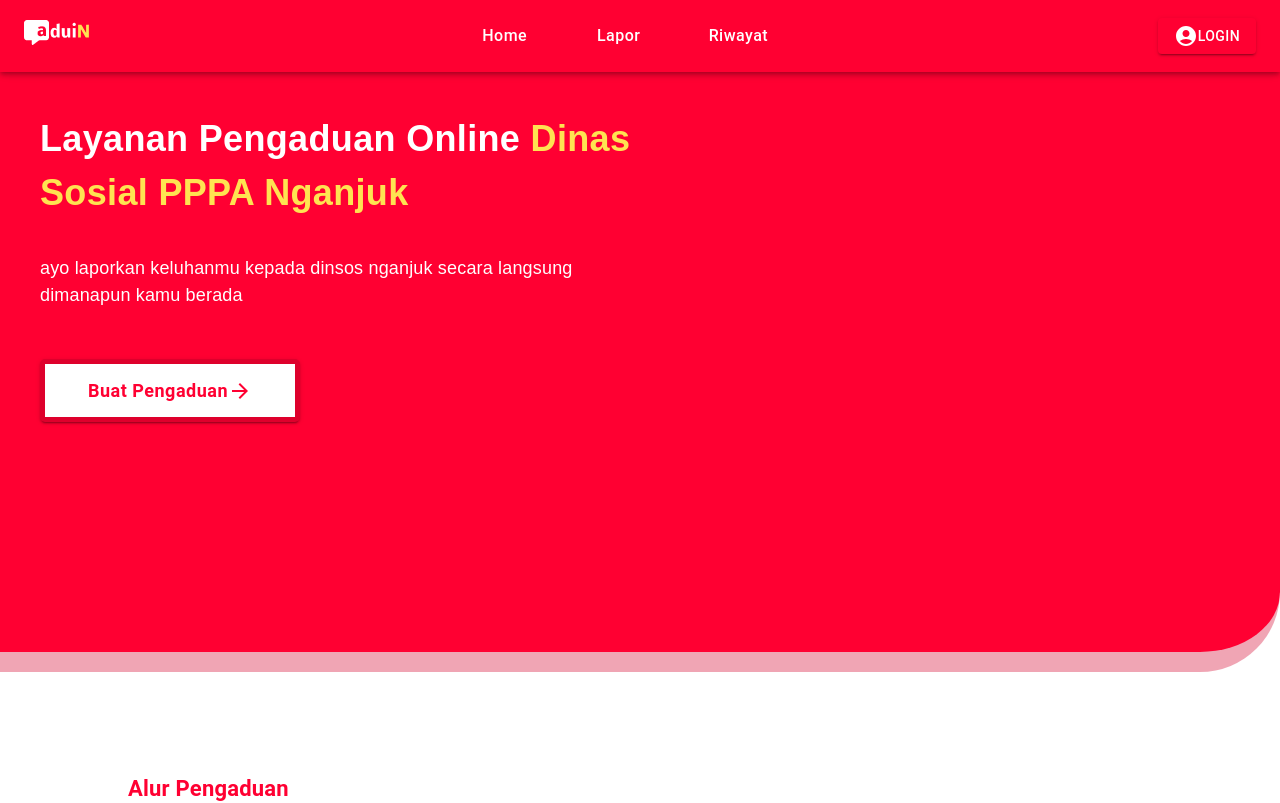
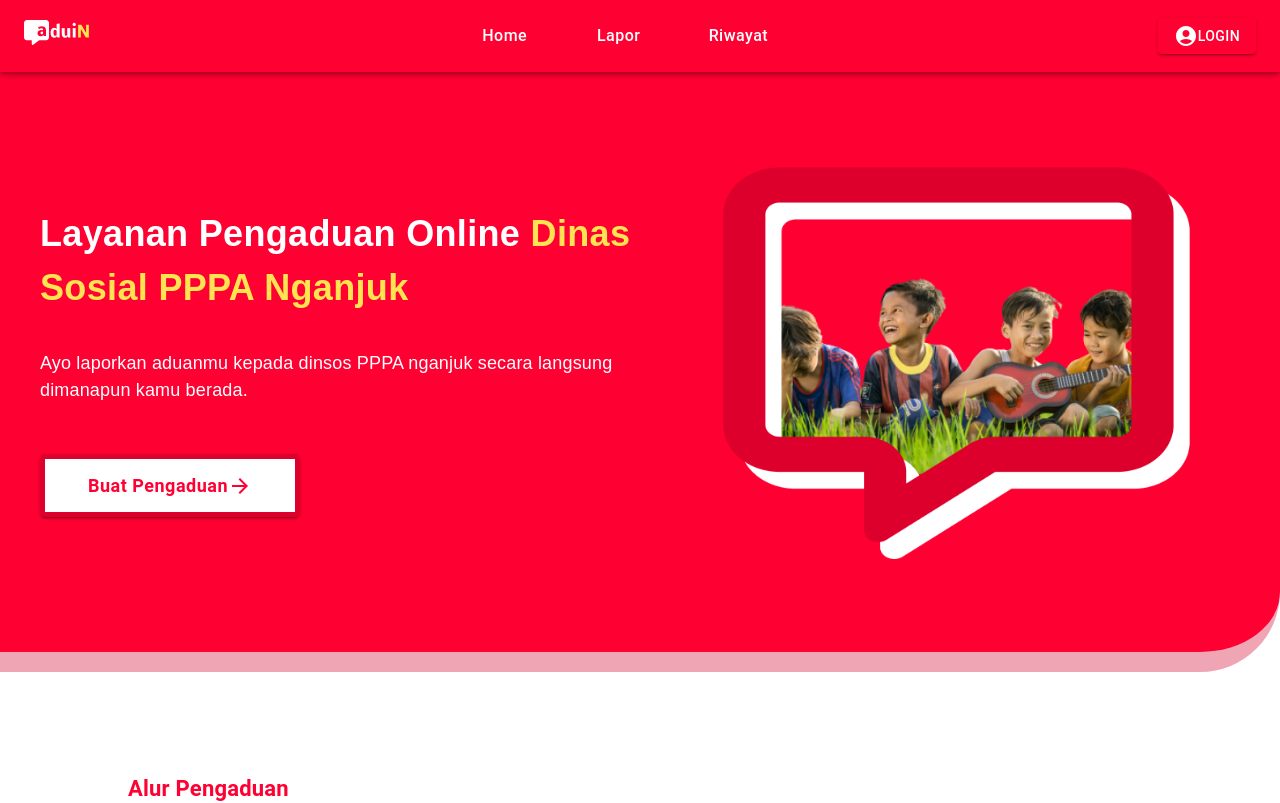
Before and after one commit to RioAldie/Kid-Forum, a React (Create React App) app: page / in a window 1280 px wide. Shown: the top 803 px of the page. Built offline with nearby package versions, Linux system fonts and the light colour scheme.

Commit message:
ready to finish

```diff
--- a/src/components/AdminLogin.jsx
+++ b/src/components/AdminLogin.jsx
@@ -14,8 +14,6 @@ const AdminLogin = () => {
   const signInWIthGoogle = async () => {
     try {
       await signInWithPopup(auth, googleProvider).then((res) => {
-        console.log(res.user.uid);
-
         if (res.user.uid !== 'enyZVoCsNwVbhYswZMQwM492Fbp2') {
           console.log('bukan admin');
           return setError(true);
--- a/src/components/ButtonGoLapor.jsx
+++ b/src/components/ButtonGoLapor.jsx
@@ -1,13 +1,25 @@
 import { Button } from '@mui/material';
 import React from 'react';
 import ArrowForwardIcon from '@mui/icons-material/ArrowForward';
-import { Link } from 'react-router-dom';
+import { Link, useNavigate } from 'react-router-dom';
+import { useContext } from 'react';
+import { loginCtx } from '../context/LoginContext';
 
 const ButtonGoLapor = () => {
+  const { isLogin, setShow } = useContext(loginCtx);
+  const navigate = useNavigate();
+  const gotoReport = () => {
+    if (isLogin) {
+      return navigate('/report');
+    }
+    if (!isLogin) {
+      return setShow(true);
+    }
+  };
   return (
-    <Link to={'/report'} sx={{}}>
     <Button
       variant="contained"
+      onClick={() => gotoReport()}
       sx={{
         bgcolor: '#fff',
         color: '#ff0032',
@@ -28,7 +40,6 @@ const ButtonGoLapor = () => {
       }}>
       Buat Pengaduan <ArrowForwardIcon />
     </Button>
-    </Link>
   );
 };
 
--- a/src/components/ButtonGoRed.jsx
+++ b/src/components/ButtonGoRed.jsx
@@ -1,11 +1,26 @@
 import { Button } from '@mui/material';
-import React from 'react';
+import React, { useContext } from 'react';
 import ArrowForwardIcon from '@mui/icons-material/ArrowForward';
+import { useNavigate } from 'react-router-dom';
+import { loginCtx } from '../context/LoginContext';
 
 const ButtonGoRed = () => {
+  const { isLogin, setShow } = useContext(loginCtx);
+  const navigate = useNavigate();
+
+  const gotoReport = () => {
+    if (isLogin) {
+      return navigate('/report');
+    }
+
+    if (!isLogin) {
+      return setShow(true);
+    }
+  };
   return (
     <Button
       variant="contained"
+      onClick={() => gotoReport()}
       sx={{
         bgcolor: '#DE002C',
         color: '#fff',
--- a/src/components/Feature.jsx
+++ b/src/components/Feature.jsx
@@ -49,9 +49,8 @@ const Feature = () => {
           );
         })}
       </Box>
-      <Link to={'/report'}>
-        <ButtonGoRed />
-      </Link>
+
+      <ButtonGoRed />
     </Box>
   );
 };
--- a/src/components/FormReport.jsx
+++ b/src/components/FormReport.jsx
@@ -26,7 +26,7 @@ const FormReport = () => {
   const userEmail = JSON.parse(localStorage.getItem('user-email'));
   const handleStatus = () => {
     let day = new Date().getDate();
-    let month = new Date().getMonth();
+    let month = new Date().getMonth() + 1;
     let year = new Date().getFullYear();
     const date = `${day}-${month}-${year}`;
     const dataReport = {
--- a/src/components/Hero.jsx
+++ b/src/components/Hero.jsx
@@ -10,11 +10,19 @@ const Hero = () => {
         height: '600px',
         padding: '40px',
         display: 'flex',
-        flexDirection: 'column',
-        alignItems: 'start',
+        flexDirection: 'row',
+        alignItems: 'center',
         width: '100%',
         borderBottom: '20px #F0A5B4 solid',
         borderBottomRightRadius: '80px',
+        gap: '50px',
+        justifyContent: 'space-around',
+      }}>
+      <Box
+        sx={{
+          display: 'flex',
+          flexDirection: 'column',
+          alignItems: 'start',
           gap: '30px',
         }}>
         <Typography
@@ -43,10 +51,27 @@ const Hero = () => {
             fontWeight: '400',
             lineHeight: '27px',
           }}>
-        ayo laporkan keluhanmu kepada dinsos nganjuk secara langsung
-        dimanapun kamu berada
+          Ayo laporkan aduanmu kepada dinsos PPPA nganjuk secara
+          langsung dimanapun kamu berada.
         </Typography>
         <ButtonGoLapor />
+      </Box>
+      <Box
+        sx={{
+          display: {
+            sm: 'none',
+            xs: 'none',
+            lg: 'block',
+            md: 'block',
+          },
+        }}>
+        <img
+          src="/images/hero-aduin.png"
+          alt="anak-anak indonesia"
+          width={550}
+          height={400}
+        />
+      </Box>
     </Box>
   );
 };
--- a/src/components/StatusReport.jsx
+++ b/src/components/StatusReport.jsx
@@ -25,7 +25,7 @@ const StatusReport = (props) => {
             fontWeight: '600',
             textTransform: 'uppercase',
           }}>
-          Selesai
+          Terima
         </Typography>
       )}
       {status === 'tolak' && (
--- a/src/components/Table.jsx
+++ b/src/components/Table.jsx
@@ -74,6 +74,7 @@ export default function BasicTable() {
       <Table sx={{ minWidth: 650 }} aria-label="simple table">
         <TableHead>
           <TableRow>
+            <CellStyled>No</CellStyled>
             <CellStyled>Judul</CellStyled>
             <CellStyled>Nama</CellStyled>
             <CellStyled>Email</CellStyled>
@@ -92,6 +93,7 @@ export default function BasicTable() {
               sx={{
                 '&:last-child td, &:last-child th': { border: 0 },
               }}>
+              <CellStyled>{i + 1}</CellStyled>
               <CellStyled
                 component="th"
                 scope="row"
--- a/src/layout/Footer.jsx
+++ b/src/layout/Footer.jsx
@@ -87,7 +87,7 @@ const Footer = () => {
           marginTop: '20px',
           textAlign: 'center',
         }}>
-        © 2019 Copyright All Reversed
+        © 2023 Copyright All Reversed
       </Typography>
     </Box>
   );
--- a/src/pages/Admin.jsx
+++ b/src/pages/Admin.jsx
@@ -26,6 +26,7 @@ import {
   secondaryListItems,
 } from '../components/ListItem';
 import BasicTable from '../components/Table';
+import Footer from '../layout/Footer';
 
 function Copyright(props) {
   return (
@@ -180,7 +181,7 @@ function DashboardContent() {
                 </Paper>
               </Grid>
             </Grid>
-            <Copyright sx={{ pt: 4 }} />
+            <Footer />
           </Container>
         </Box>
       </Box>
--- a/src/pages/FormSignup.jsx
+++ b/src/pages/FormSignup.jsx
@@ -56,7 +56,7 @@ export default function SignupForm() {
         )}
         {err && <Alert severity="error">Daftar Tidak Berhasil</Alert>}
         <Typography variant="h5" color={'primary'}>
-          Daftar Akun
+          Daftar Aduin
         </Typography>
 
         <TextField
--- a/src/pages/Signin.jsx
+++ b/src/pages/Signin.jsx
@@ -24,11 +24,10 @@ const StyledModal = styled(Modal)({
   justifyContent: 'center',
 });
 const Signin = () => {
-  const [open, setOpen] = useState(false);
   const [err, setErr] = useState(false);
   const [email, setEmail] = useState('');
   const [password, setPassword] = useState('');
-  const { setIsLogin, setShow } = useContext(loginCtx);
+  const { setIsLogin, setShow, show } = useContext(loginCtx);
   const [isLoading, setIsLoading] = useState(false);
   const signInManual = async () => {
     try {
@@ -44,7 +43,7 @@ const Signin = () => {
             JSON.stringify(res.user.email)
           );
           setIsLogin(true);
-          setOpen(false);
+          setShow(false);
         })
         .finally(() => setIsLoading(false));
     } catch (error) {
@@ -55,14 +54,14 @@ const Signin = () => {
   return (
     <>
       <Loading open={isLoading} />
-      <Button variant="contained" onClick={(e) => setOpen(true)}>
+      <Button variant="contained" onClick={(e) => setShow(true)}>
         {' '}
         <AccountCircleIcon /> Login{' '}
       </Button>
 
       <StyledModal
-        open={open}
-        onClose={(e) => setOpen(false)}
+        open={show}
+        onClose={(e) => setShow(false)}
         aria-labelledby="modal-modal-title"
         aria-describedby="modal-modal-description">
         <Box
@@ -78,7 +77,7 @@ const Signin = () => {
             flexDirection: 'column',
             justifyContent: 'space-evenly',
           }}>
-          <Typography variant="h5">Halo Aduin</Typography>
+          <Typography variant="h5">Masuk Aduin</Typography>
           <TextField
             fullWidth
             id="email"
@@ -106,7 +105,12 @@ const Signin = () => {
           <AuthWithGoogle />
           <Typography variant="subtitle1">
             Belum Punya Akun?
-            <Link to={'/Signup'}>{' Sign Up'}</Link>
+            <Link
+              to={'/Signup'}
+              style={{ color: '#FF0032' }}
+              onClick={() => setShow(false)}>
+              {'Daftar disini'}
+            </Link>
           </Typography>
           <AdminLogin />
           {err && (
```
Also changed, not shown: public/images/hero-aduin.png (added). Lines whose indentation alone changed are shown as unchanged.
